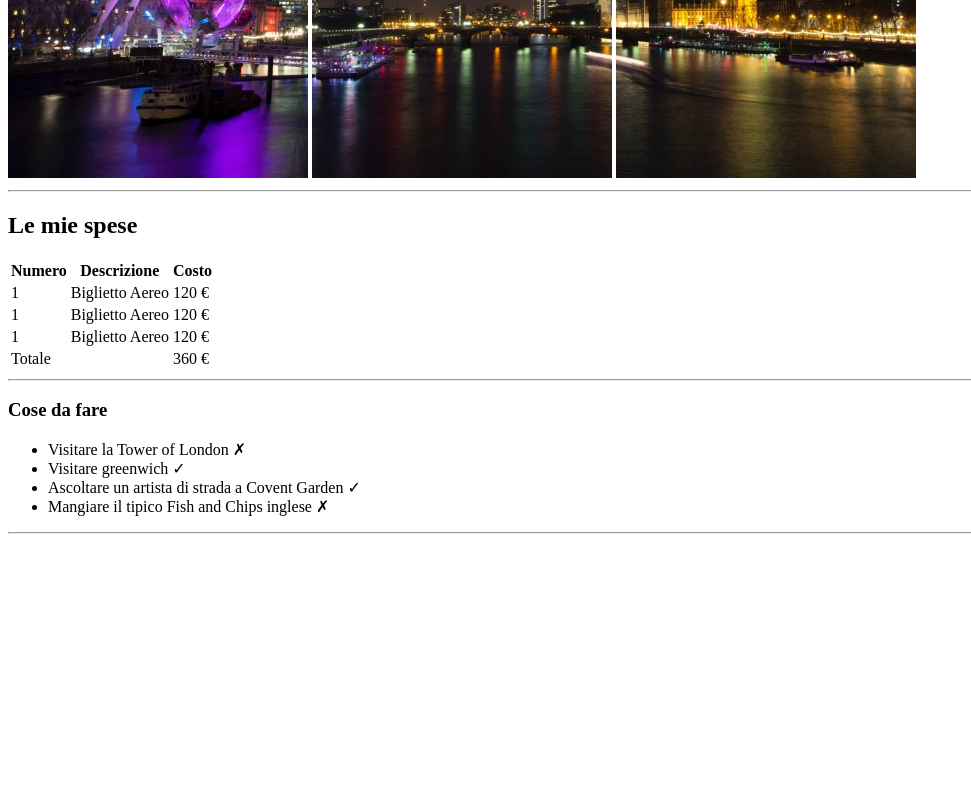
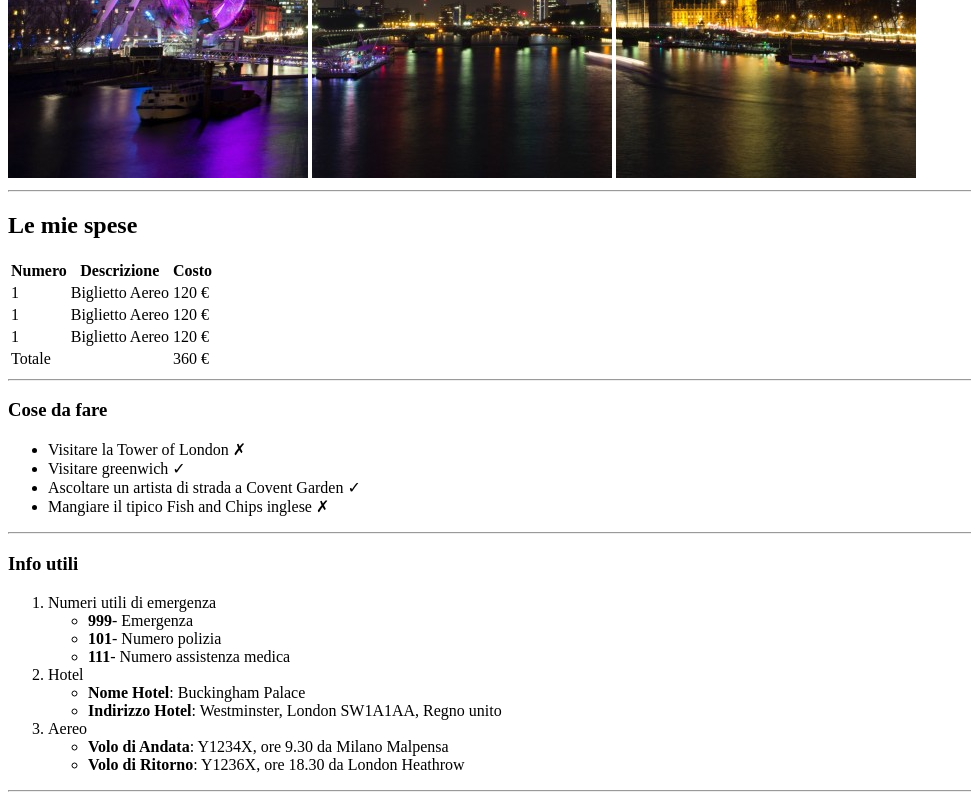
Before and after one commit to GiordanoRinaldi/html-london-trip, a plain HTML site: page index.html in a window 1280 px wide. Shown: the part 502-1302 px from the top of the page, without its empty margins (0-971 px from the left). Before the commit the page ends 1044 px from the top, so only its background shows below. Drawn offline with Linux system fonts and the light colour scheme.

Commit message:
info utili

```diff
--- a/index.html
+++ b/index.html
@@ -79,6 +79,29 @@
                 <hr>
             </section>
 
+            <section> <!-- info utili-->
+                <h3>Info utili</h3>
+                <ol>
+                    <li>Numeri utili di emergenza</li>
+                        <ul>
+                            <li><strong>999</strong>- Emergenza</li>
+                            <li><strong>101</strong>- Numero polizia</li>
+                            <li><strong>111</strong>- Numero assistenza medica</li>
+                        </ul>
+                    <li>Hotel</li>
+                        <ul>
+                            <li><strong>Nome Hotel</strong>: Buckingham Palace</li>
+                            <li><strong>Indirizzo Hotel</strong>: Westminster, London SW1A1AA, Regno unito</li>
+                        </ul>
+                    <li>Aereo</li>
+                        <ul>
+                            <li><strong>Volo di Andata</strong>: Y1234X, ore 9.30 da Milano Malpensa</li>
+                            <li><strong>Volo di Ritorno</strong>: Y1236X, ore 18.30 da London Heathrow</li>
+                        </ul>
+                </ol>
+                <hr>
+            </section>
+
 
         </main>
         <!--/spese,cose,info -->
```
